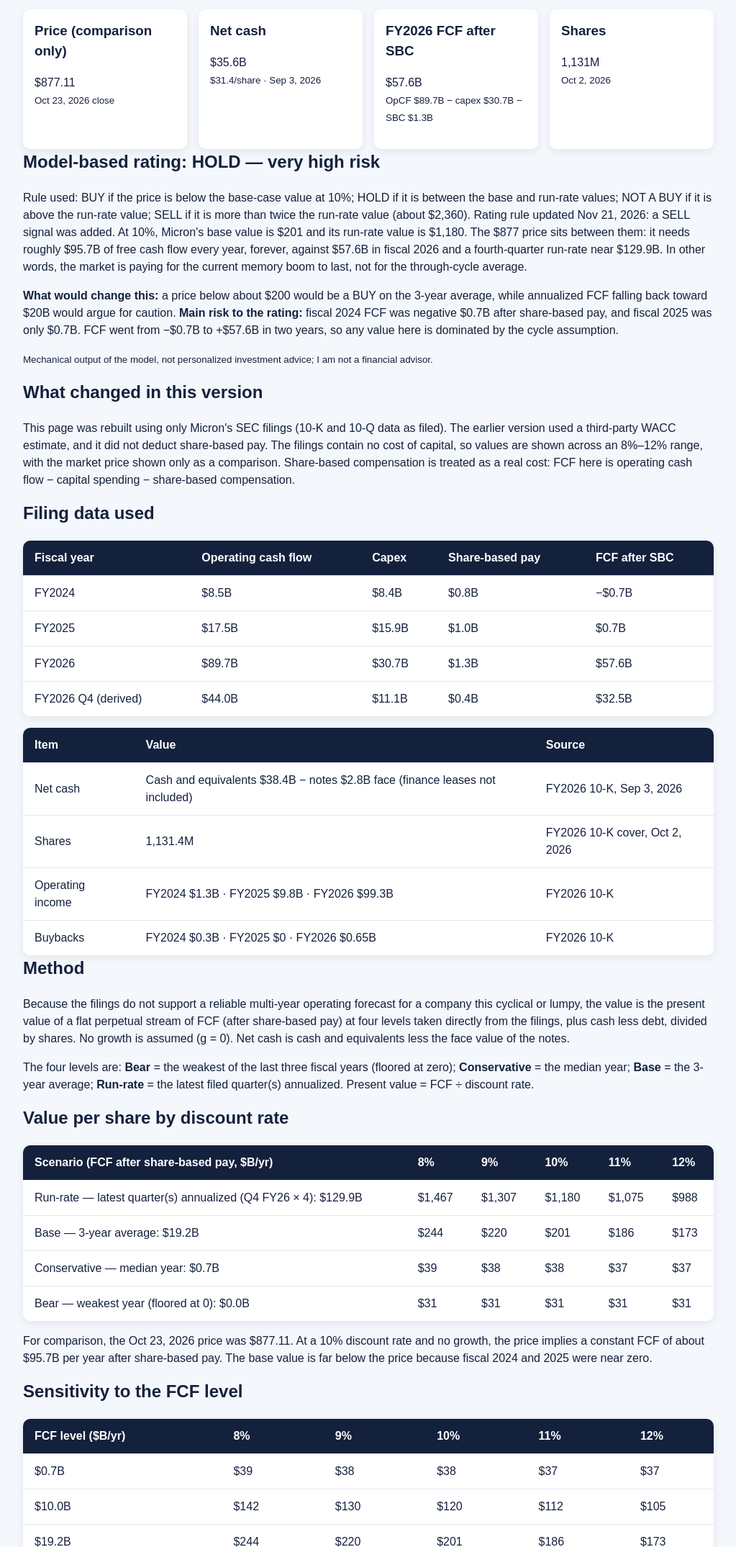
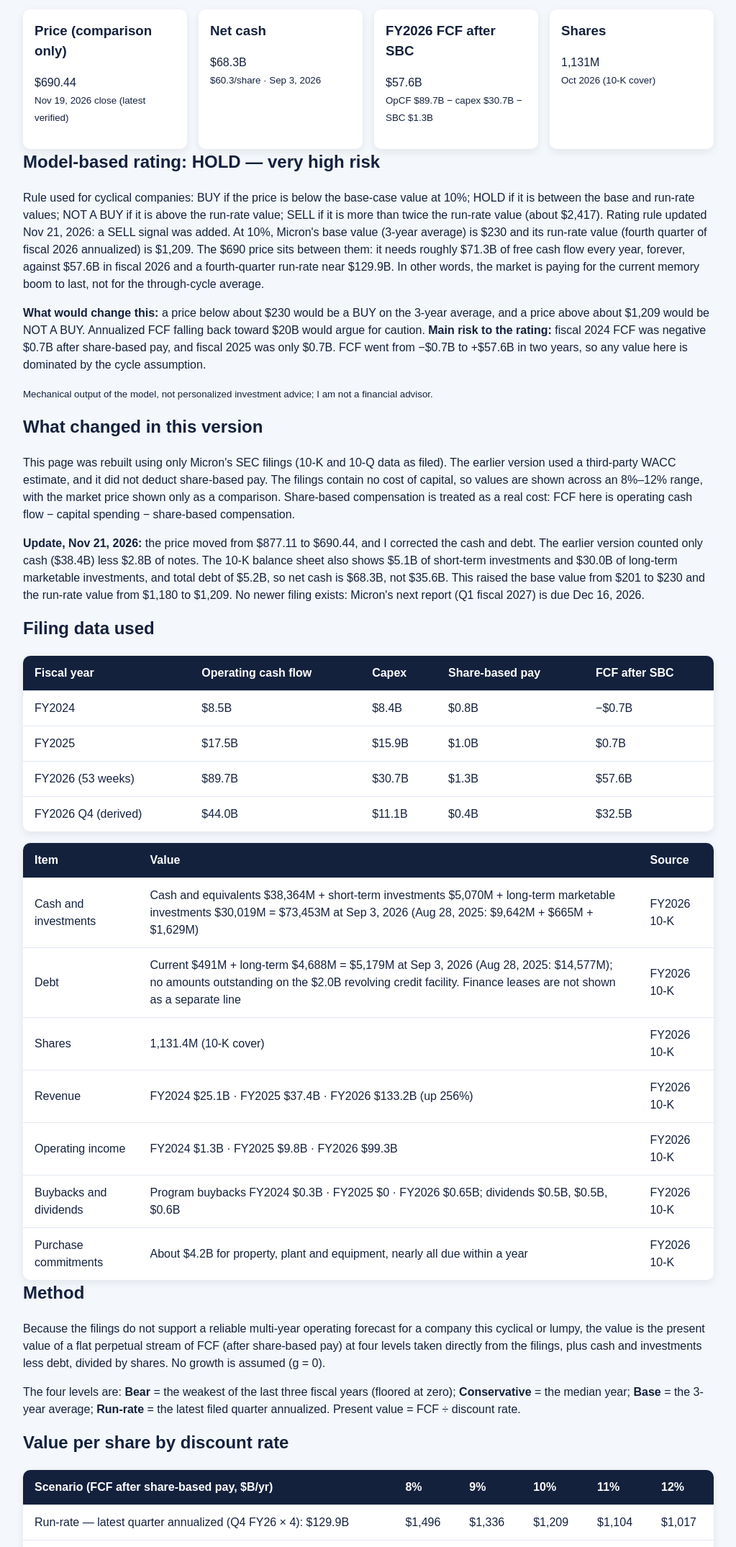
Before and after one commit to madhubabu29/Investing, a plain HTML site: page docs/investing/research/mu.html in a window 1280 px wide. Shown: the part 380-2529 px from the top of the page at 72% size, without its empty margins (128-1151 px from the left). Drawn offline with Linux system fonts and the light colour scheme.

Commit message:
Rebuild MU page: count investments in net cash (corrects net cash to $68.3B), Nov 19 price; HOLD
Co-Authored-By: Claude Sonnet 5.5 <noreply@anthropic.com>
Claude-Session: https://claude.ai/code/session_01N3N1JDdcCpRqMbv2kTbykE

```diff
--- a/docs/investing/research/mu.html
+++ b/docs/investing/research/mu.html
@@ -8,9 +8,9 @@
   </head>
   <body>
     <header>
-      <h1>MU (Micron) — DCF Valuation</h1>
+      <h1>MU (Micron Technology) — DCF Valuation</h1>
       <p>Discounted cash flow analysis built only from Micron's own filings.</p>
-      <p><small>Last updated: October 24, 2026 · prices as of Oct 23, 2026 close · filings through the latest 10-K/10-Q</small></p>
+      <p><small>Last updated: November 21, 2026 · price as of Nov 19, 2026 close (latest verified) · filings through the FY2026 10-K (Sep 3, 2026)</small></p>
     </header>
 
     <nav>
@@ -50,41 +50,46 @@
     </nav>
 
     <main>
-<section class="card-grid">
-<article class="card"><h3>Price (comparison only)</h3><p>$877.11<br /><small>Oct 23, 2026 close</small></p></article>
-<article class="card"><h3>Net cash</h3><p>$35.6B<br /><small>$31.4/share · Sep 3, 2026</small></p></article><article class="card"><h3>FY2026 FCF after SBC</h3><p>$57.6B<br /><small>OpCF $89.7B − capex $30.7B − SBC $1.3B</small></p></article><article class="card"><h3>Shares</h3><p>1,131M<br /><small>Oct 2, 2026</small></p></article>
-</section>
+<section class="card-grid"><article class="card"><h3>Price (comparison only)</h3><p>$690.44<br /><small>Nov 19, 2026 close (latest verified)</small></p></article><article class="card"><h3>Net cash</h3><p>$68.3B<br /><small>$60.3/share · Sep 3, 2026</small></p></article><article class="card"><h3>FY2026 FCF after SBC</h3><p>$57.6B<br /><small>OpCF $89.7B − capex $30.7B − SBC $1.3B</small></p></article><article class="card"><h3>Shares</h3><p>1,131M<br /><small>Oct 2026 (10-K cover)</small></p></article></section>
 <section><h2>Model-based rating: HOLD — very high risk</h2>
-<p>Rule used: BUY if the price is below the base-case value at 10%; HOLD if it is between the base and run-rate values; NOT A BUY if it is above the run-rate value; SELL if it is more than twice the run-rate value (about $2,360). Rating rule updated Nov 21, 2026: a SELL signal was added. At 10%, Micron's base value is $201 and its run-rate value is $1,180. The $877 price sits between them: it needs roughly $95.7B of free cash flow every year, forever, against $57.6B in fiscal 2026 and a fourth-quarter run-rate near $129.9B. In other words, the market is paying for the current memory boom to last, not for the through-cycle average.</p>
-<p><strong>What would change this:</strong> a price below about $200 would be a BUY on the 3-year average, while annualized FCF falling back toward $20B would argue for caution. <strong>Main risk to the rating:</strong> fiscal 2024 FCF was negative $0.7B after share-based pay, and fiscal 2025 was only $0.7B. FCF went from −$0.7B to +$57.6B in two years, so any value here is dominated by the cycle assumption.</p>
+<p>Rule used for cyclical companies: BUY if the price is below the base-case value at 10%; HOLD if it is between the base and run-rate values; NOT A BUY if it is above the run-rate value; SELL if it is more than twice the run-rate value (about $2,417). Rating rule updated Nov 21, 2026: a SELL signal was added. At 10%, Micron's base value (3-year average) is $230 and its run-rate value (fourth quarter of fiscal 2026 annualized) is $1,209. The $690 price sits between them: it needs roughly $71.3B of free cash flow every year, forever, against $57.6B in fiscal 2026 and a fourth-quarter run-rate near $129.9B. In other words, the market is paying for the current memory boom to last, not for the through-cycle average.</p>
+<p><strong>What would change this:</strong> a price below about $230 would be a BUY on the 3-year average, and a price above about $1,209 would be NOT A BUY. Annualized FCF falling back toward $20B would argue for caution. <strong>Main risk to the rating:</strong> fiscal 2024 FCF was negative $0.7B after share-based pay, and fiscal 2025 was only $0.7B. FCF went from −$0.7B to +$57.6B in two years, so any value here is dominated by the cycle assumption.</p>
 <p><small>Mechanical output of the model, not personalized investment advice; I am not a financial advisor.</small></p></section>
 <section>
 <h2>What changed in this version</h2>
 <p>This page was rebuilt using only Micron's SEC filings (10-K and 10-Q data as filed). The earlier version used a third-party WACC estimate, and it did not deduct share-based pay. The filings contain no cost of capital, so values are shown across an 8%–12% range, with the market price shown only as a comparison. Share-based compensation is treated as a real cost: FCF here is operating cash flow − capital spending − share-based compensation.</p>
+<p><strong>Update, Nov 21, 2026:</strong> the price moved from $877.11 to $690.44, and I corrected the cash and debt. The earlier version counted only cash ($38.4B) less $2.8B of notes. The 10-K balance sheet also shows $5.1B of short-term investments and $30.0B of long-term marketable investments, and total debt of $5.2B, so net cash is $68.3B, not $35.6B. This raised the base value from $201 to $230 and the run-rate value from $1,180 to $1,209. No newer filing exists: Micron's next report (Q1 fiscal 2027) is due Dec 16, 2026.</p>
 </section>
 <section>
 <h2>Filing data used</h2>
-<table><thead><tr><th>Fiscal year</th><th>Operating cash flow</th><th>Capex</th><th>Share-based pay</th><th>FCF after SBC</th></tr></thead><tbody><tr><td>FY2024</td><td>$8.5B</td><td>$8.4B</td><td>$0.8B</td><td>−$0.7B</td></tr><tr><td>FY2025</td><td>$17.5B</td><td>$15.9B</td><td>$1.0B</td><td>$0.7B</td></tr><tr><td>FY2026</td><td>$89.7B</td><td>$30.7B</td><td>$1.3B</td><td>$57.6B</td></tr><tr><td>FY2026 Q4 (derived)</td><td>$44.0B</td><td>$11.1B</td><td>$0.4B</td><td>$32.5B</td></tr></tbody></table>
-<table><thead><tr><th>Item</th><th>Value</th><th>Source</th></tr></thead><tbody><tr><td>Net cash</td><td>Cash and equivalents $38.4B − notes $2.8B face (finance leases not included)</td><td>FY2026 10-K, Sep 3, 2026</td></tr><tr><td>Shares</td><td>1,131.4M</td><td>FY2026 10-K cover, Oct 2, 2026</td></tr><tr><td>Operating income</td><td>FY2024 $1.3B · FY2025 $9.8B · FY2026 $99.3B</td><td>FY2026 10-K</td></tr><tr><td>Buybacks</td><td>FY2024 $0.3B · FY2025 $0 · FY2026 $0.65B</td><td>FY2026 10-K</td></tr></tbody></table>
+<table><thead><tr><th>Fiscal year</th><th>Operating cash flow</th><th>Capex</th><th>Share-based pay</th><th>FCF after SBC</th></tr></thead><tbody><tr><td>FY2024</td><td>$8.5B</td><td>$8.4B</td><td>$0.8B</td><td>−$0.7B</td></tr><tr><td>FY2025</td><td>$17.5B</td><td>$15.9B</td><td>$1.0B</td><td>$0.7B</td></tr><tr><td>FY2026 (53 weeks)</td><td>$89.7B</td><td>$30.7B</td><td>$1.3B</td><td>$57.6B</td></tr><tr><td>FY2026 Q4 (derived)</td><td>$44.0B</td><td>$11.1B</td><td>$0.4B</td><td>$32.5B</td></tr></tbody></table>
+<table><thead><tr><th>Item</th><th>Value</th><th>Source</th></tr></thead><tbody>
+<tr><td>Cash and investments</td><td>Cash and equivalents $38,364M + short-term investments $5,070M + long-term marketable investments $30,019M = $73,453M at Sep 3, 2026 (Aug 28, 2025: $9,642M + $665M + $1,629M)</td><td>FY2026 10-K</td></tr>
+<tr><td>Debt</td><td>Current $491M + long-term $4,688M = $5,179M at Sep 3, 2026 (Aug 28, 2025: $14,577M); no amounts outstanding on the $2.0B revolving credit facility. Finance leases are not shown as a separate line</td><td>FY2026 10-K</td></tr>
+<tr><td>Shares</td><td>1,131.4M (10-K cover)</td><td>FY2026 10-K</td></tr>
+<tr><td>Revenue</td><td>FY2024 $25.1B · FY2025 $37.4B · FY2026 $133.2B (up 256%)</td><td>FY2026 10-K</td></tr>
+<tr><td>Operating income</td><td>FY2024 $1.3B · FY2025 $9.8B · FY2026 $99.3B</td><td>FY2026 10-K</td></tr>
+<tr><td>Buybacks and dividends</td><td>Program buybacks FY2024 $0.3B · FY2025 $0 · FY2026 $0.65B; dividends $0.5B, $0.5B, $0.6B</td><td>FY2026 10-K</td></tr>
+<tr><td>Purchase commitments</td><td>About $4.2B for property, plant and equipment, nearly all due within a year</td><td>FY2026 10-K</td></tr></tbody></table>
 </section>
 <section>
 <h2>Method</h2>
-<p>Because the filings do not support a reliable multi-year operating forecast for a company this cyclical or lumpy, the value is the present value of a flat perpetual stream of FCF (after share-based pay) at four levels taken directly from the filings, plus cash less debt, divided by shares. No growth is assumed (g = 0). Net cash is cash and equivalents less the face value of the notes.</p>
-<p>The four levels are: <strong>Bear</strong> = the weakest of the last three fiscal years (floored at zero); <strong>Conservative</strong> = the median year; <strong>Base</strong> = the 3-year average; <strong>Run-rate</strong> = the latest filed quarter(s) annualized. Present value = FCF ÷ discount rate.</p>
+<p>Because the filings do not support a reliable multi-year operating forecast for a company this cyclical or lumpy, the value is the present value of a flat perpetual stream of FCF (after share-based pay) at four levels taken directly from the filings, plus cash and investments less debt, divided by shares. No growth is assumed (g = 0).</p>
+<p>The four levels are: <strong>Bear</strong> = the weakest of the last three fiscal years (floored at zero); <strong>Conservative</strong> = the median year; <strong>Base</strong> = the 3-year average; <strong>Run-rate</strong> = the latest filed quarter annualized. Present value = FCF ÷ discount rate.</p>
 </section>
 <section>
 <h2>Value per share by discount rate</h2>
-<table><thead><tr><th>Scenario (FCF after share-based pay, $B/yr)</th><th>8%</th><th>9%</th><th>10%</th><th>11%</th><th>12%</th></tr></thead><tbody><tr><td>Run-rate — latest quarter(s) annualized (Q4 FY26 × 4): $129.9B</td><td>$1,467</td><td>$1,307</td><td>$1,180</td><td>$1,075</td><td>$988</td></tr><tr><td>Base — 3-year average: $19.2B</td><td>$244</td><td>$220</td><td>$201</td><td>$186</td><td>$173</td></tr><tr><td>Conservative — median year: $0.7B</td><td>$39</td><td>$38</td><td>$38</td><td>$37</td><td>$37</td></tr><tr><td>Bear — weakest year (floored at 0): $0.0B</td><td>$31</td><td>$31</td><td>$31</td><td>$31</td><td>$31</td></tr></tbody></table>
-<p>For comparison, the Oct 23, 2026 price was $877.11. At a 10% discount rate and no growth, the price implies a constant FCF of about $95.7B per year after share-based pay. The base value is far below the price because fiscal 2024 and 2025 were near zero.</p>
+<table><thead><tr><th>Scenario (FCF after share-based pay, $B/yr)</th><th>8%</th><th>9%</th><th>10%</th><th>11%</th><th>12%</th></tr></thead><tbody><tr><td>Run-rate — latest quarter annualized (Q4 FY26 × 4): $129.9B</td><td>$1,496</td><td>$1,336</td><td>$1,209</td><td>$1,104</td><td>$1,017</td></tr><tr><td>Base — 3-year average: $19.2B</td><td>$273</td><td>$249</td><td>$230</td><td>$215</td><td>$202</td></tr><tr><td>Conservative — median year: $0.7B</td><td>$68</td><td>$67</td><td>$66</td><td>$66</td><td>$65</td></tr><tr><td>Bear — weakest year (floored at 0): $0.0B</td><td>$60</td><td>$60</td><td>$60</td><td>$60</td><td>$60</td></tr></tbody></table>
+<p>For comparison, the Nov 19, 2026 price was $690.44. At a 10% discount rate and no growth, the price implies a constant FCF of about $71.3B per year after share-based pay. The base value is far below the price because fiscal 2024 and 2025 were near zero.</p>
 <h2>Sensitivity to the FCF level</h2>
-<table><thead><tr><th>FCF level ($B/yr)</th><th>8%</th><th>9%</th><th>10%</th><th>11%</th><th>12%</th></tr></thead><tbody><tr><td>$0.7B</td><td>$39</td><td>$38</td><td>$38</td><td>$37</td><td>$37</td></tr><tr><td>$10.0B</td><td>$142</td><td>$130</td><td>$120</td><td>$112</td><td>$105</td></tr><tr><td>$19.2B</td><td>$244</td><td>$220</td><td>$201</td><td>$186</td><td>$173</td></tr><tr><td>$32.5B</td><td>$390</td><td>$351</td><td>$319</td><td>$293</td><td>$271</td></tr><tr><td>$57.6B</td><td>$668</td><td>$597</td><td>$541</td><td>$494</td><td>$456</td></tr><tr><td>$96.0B</td><td>$1,092</td><td>$974</td><td>$880</td><td>$803</td><td>$739</td></tr><tr><td>$130.0B</td><td>$1,468</td><td>$1,308</td><td>$1,180</td><td>$1,076</td><td>$989</td></tr></tbody></table>
+<table><thead><tr><th>FCF level ($B/yr)</th><th>8%</th><th>9%</th><th>10%</th><th>11%</th><th>12%</th></tr></thead><tbody><tr><td>$0.7B</td><td>$68</td><td>$67</td><td>$67</td><td>$66</td><td>$65</td></tr><tr><td>$10.0B</td><td>$171</td><td>$159</td><td>$149</td><td>$141</td><td>$134</td></tr><tr><td>$19.2B</td><td>$272</td><td>$249</td><td>$230</td><td>$215</td><td>$202</td></tr><tr><td>$32.5B</td><td>$419</td><td>$380</td><td>$348</td><td>$321</td><td>$300</td></tr><tr><td>$57.6B</td><td>$697</td><td>$626</td><td>$569</td><td>$523</td><td>$485</td></tr><tr><td>$71.3B</td><td>$848</td><td>$761</td><td>$691</td><td>$633</td><td>$585</td></tr><tr><td>$130.0B</td><td>$1,497</td><td>$1,337</td><td>$1,209</td><td>$1,105</td><td>$1,018</td></tr></tbody></table>
 </section>
 <section>
 <h2>Caveats</h2>
-<ul><li>The fourth-quarter run-rate is derived by subtracting the nine-month figures in the 10-Q from the full-year figures in the 10-K; it is a single quarter at record memory prices.</li><li>Capital spending was $30.7B in fiscal 2026, up from $15.9B, so FCF already reflects heavy investment.</li><li>Revenue was not available from the filing data tool, so no revenue history is shown.</li><li>Cash and debt are taken at the dates shown; any growth beyond flat FCF is excluded, so a company that keeps compounding will be worth more than shown.</li><li>Value is as of the latest filed balance sheet.</li></ul>
+<ul><li>The fourth-quarter run-rate is derived by subtracting the nine-month figures in the 10-Q from the full-year figures in the 10-K; it is a single quarter at record memory prices. Fiscal 2026 had 53 weeks; if the extra week fell in the fourth quarter, as is usual, a 13-week equivalent would be about 7% lower.</li><li>Long-term marketable investments ($30.0B) are counted as cash-like. If they were excluded, net cash would be $38.3B and every value above would be about $27 lower.</li><li>Capital spending was $30.7B in fiscal 2026, up from $15.9B, so FCF already reflects heavy investment, and about $4.2B more is committed.</li><li>Cash and debt are taken at the dates shown; any growth beyond flat FCF is excluded, so a company that keeps compounding will be worth more than shown.</li><li>The price is the Nov 19, 2026 close of $690.44 (delayed quote), the latest I could verify; the Nov 20 close was not found. The rating holds anywhere between $230 and $1,209.</li></ul>
 <p>These are mechanical estimates from reported data, not investment advice; I am not a financial advisor.</p>
 <h2>Sources</h2>
-<ul><li><a href="https://www.sec.gov/cgi-bin/browse-edgar?action=getcompany&CIK=0000723125&type=10-K">Micron Form 10-K for fiscal 2026 (filed Oct 9, 2026) and Forms 10-Q</a></li><li>Price: Robinhood quote, Oct 23, 2026 close (comparison only)</li></ul>
+<ul><li><a href="https://www.sec.gov/Archives/edgar/data/0000723125/000072312526000023/mu-20260903.htm">Micron Form 10-K for fiscal 2026 (filed Oct 9, 2026)</a></li><li>Price: Nov 19, 2026 close from a delayed Nasdaq quote on markets.chroniclejournal.com (comparison only)</li></ul>
 </section></main>
   </body>
 </html>
```
